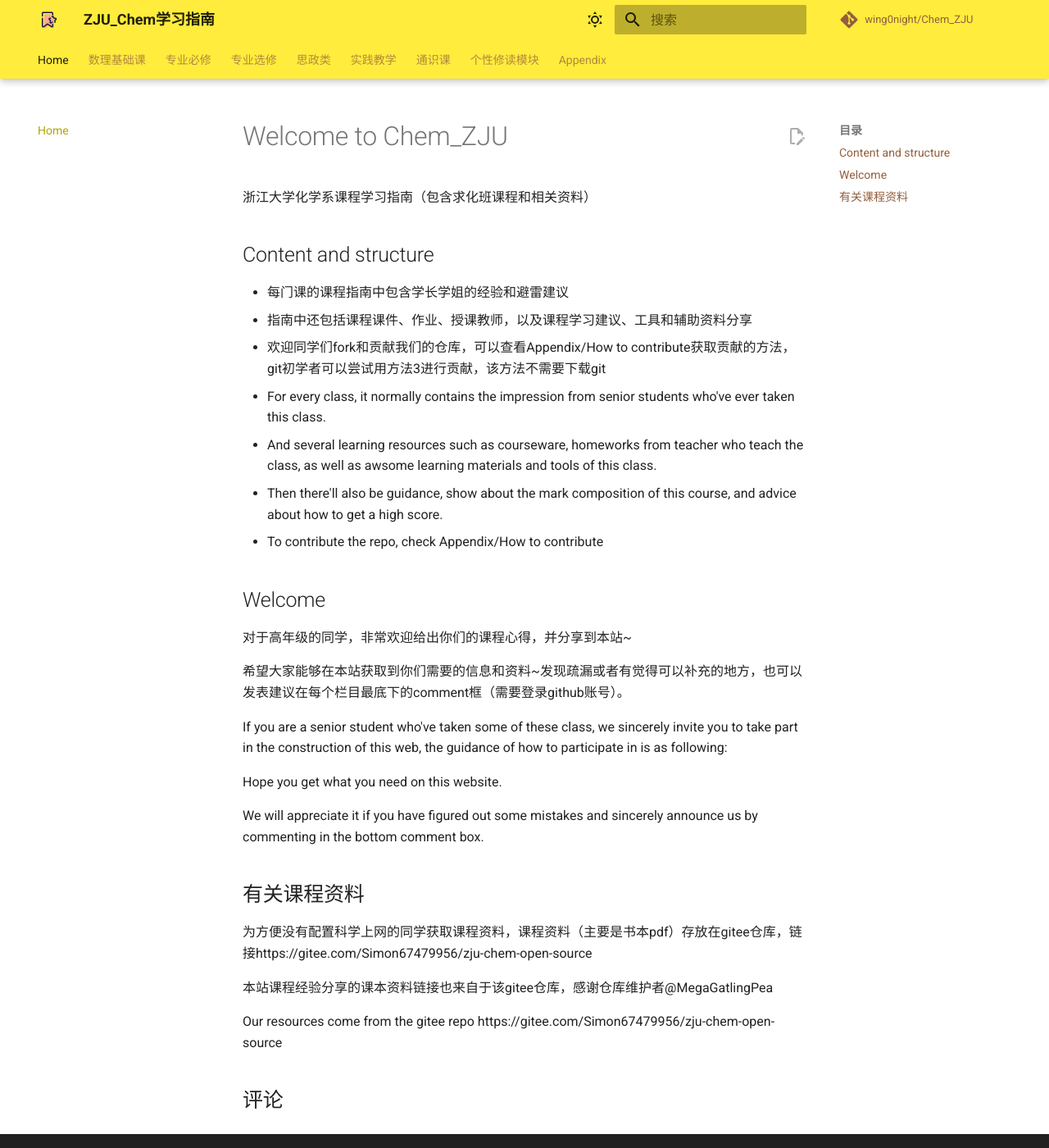
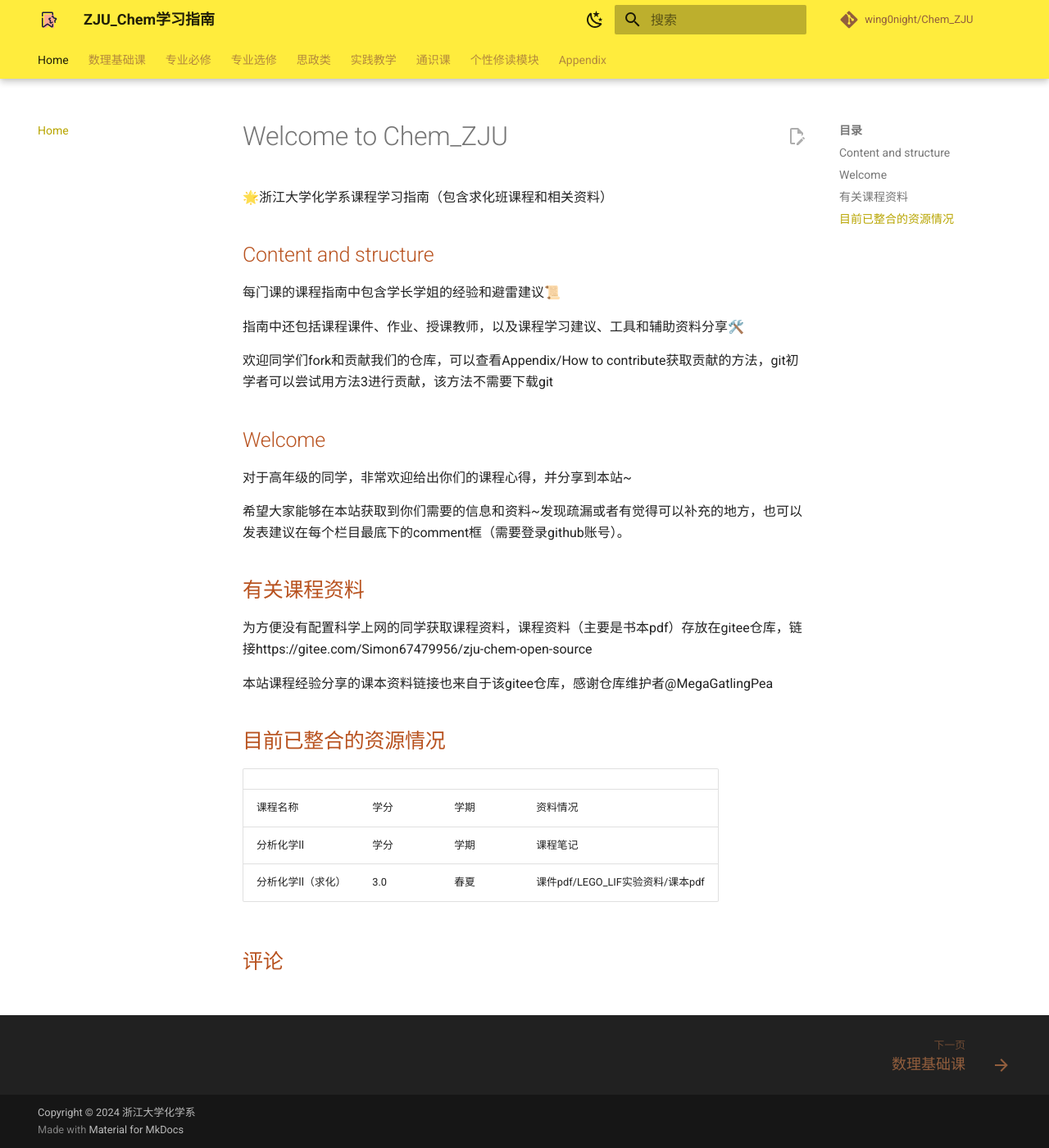
Before and after one commit to ChemZJU/Chem_ZJU, an MkDocs documentation site: the page built from docs/index.md, in a window 1280 px wide and 1400 px high. Shown: the whole window at 82% size. Built offline with MkDocs 1.6.1 and Material for MkDocs 9.7.7, drawn with Linux system fonts in a browser that asks for light colours; comment, search, counter and statistics services are not loaded.

Commit message:
add 分化Ⅱ求化

```diff
--- a/docs/CSS/custom.css
+++ b/docs/CSS/custom.css
@@ -1,4 +1,4 @@
 ::selection {
-    background-color: #ffffff; /* 更改为你想要的选中背景色 */
-    color: #ffae00; /* 更改为你想要的选中文本颜色 */
+    background-color: #dbd87e; /* 更改为你想要的选中背景色 */
+    color: #ffffff; /* 更改为你想要的选中文本颜色 */
   }
--- a/docs/CSS/extra.css
+++ b/docs/CSS/extra.css
@@ -5,7 +5,15 @@
   }
 /* 修改标题样式 */
 h1 {
-    color: #35312f;
+    color: #a65329;
+    font-size: 24px;
+  }
+h2 {
+    color: #b8521f;
+    font-size: 24px;
+  }
+h3 {
+    color: #c6a307;
     font-size: 24px;
   }
 
--- a/docs/index.md
+++ b/docs/index.md
@@ -4,18 +4,15 @@ comments: true
 
 # Welcome to Chem_ZJU
 
-浙江大学化学系课程学习指南（包含求化班课程和相关资料）
+🌟浙江大学化学系课程学习指南（包含求化班课程和相关资料）
 
 ## Content and structure
 
-- 每门课的课程指南中包含学长学姐的经验和避雷建议
-- 指南中还包括课程课件、作业、授课教师，以及课程学习建议、工具和辅助资料分享
-- 欢迎同学们fork和贡献我们的仓库，可以查看Appendix/How to contribute获取贡献的方法，git初学者可以尝试用方法3进行贡献，该方法不需要下载git
+每门课的课程指南中包含学长学姐的经验和避雷建议📜
 
-- For every class, it normally contains the impression from senior students who've ever taken this class.
-- And several learning resources such as courseware, homeworks from teacher who teach the class, as well as awsome learning materials and tools of this class.
-- Then there'll also be guidance, show about the mark composition of this course, and advice about how to get a high score.
-- To contribute the repo, check Appendix/How to contribute
+指南中还包括课程课件、作业、授课教师，以及课程学习建议、工具和辅助资料分享🛠️
+
+欢迎同学们fork和贡献我们的仓库，可以查看Appendix/How to contribute获取贡献的方法，git初学者可以尝试用方法3进行贡献，该方法不需要下载git
 
 ## Welcome
 
@@ -23,16 +20,16 @@ comments: true
 
 希望大家能够在本站获取到你们需要的信息和资料~发现疏漏或者有觉得可以补充的地方，也可以发表建议在每个栏目最底下的comment框（需要登录github账号）。
 
-If you are a senior student who've taken some of these class, we sincerely invite you to take part in the construction of this web, the guidance of how to participate in is as following:
-
-Hope you get what you need on this website.
-
-We will appreciate it if you have figured out some mistakes and sincerely announce us by commenting in the bottom comment box.
-
 ## 有关课程资料
 
 为方便没有配置科学上网的同学获取课程资料，课程资料（主要是书本pdf）存放在gitee仓库，链接https://gitee.com/Simon67479956/zju-chem-open-source
 
 本站课程经验分享的课本资料链接也来自于该gitee仓库，感谢仓库维护者@MegaGatlingPea
 
-Our resources come from the gitee repo https://gitee.com/Simon67479956/zju-chem-open-source
+## 目前已整合的资源情况
+
+|||||
+|--|--|--|--|
+|课程名称|学分|学期|资料情况|
+|分析化学Ⅱ|学分|学期|课程笔记|
+|分析化学Ⅱ（求化）|3.0|春夏|课件pdf/LEGO_LIF实验资料/课本pdf|
--- a/mkdocs.yml
+++ b/mkdocs.yml
@@ -129,15 +129,16 @@ theme:
       primary: yellow
       accent: yellow
       toggle:
-        icon: material/weather-sunny
+        icon: material/weather-night
         name: Switch to light mode
+
 
     # Toggle dark mode
     - scheme: slate
       primary: yellow
       accent: yellow
       toggle:
-        icon: material/weather-night
+        icon: material/weather-sunny
         name: Switch to dark mode
 
 
```
Also changed, not shown: docs/Basic/index.md (+2 -0 lines), docs/CompulsoryMajorCourse/分析化学2.md (+29 -0 lines).
